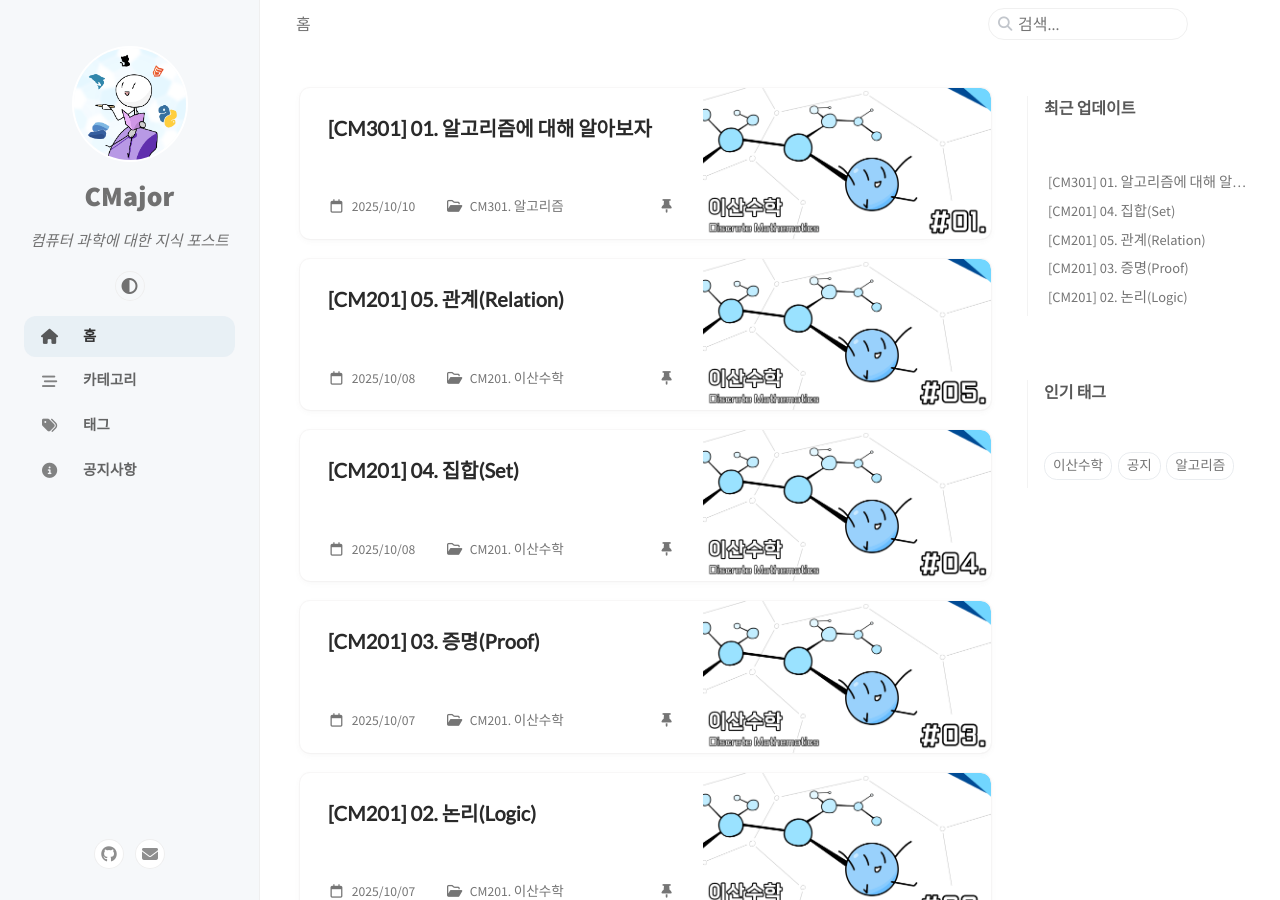
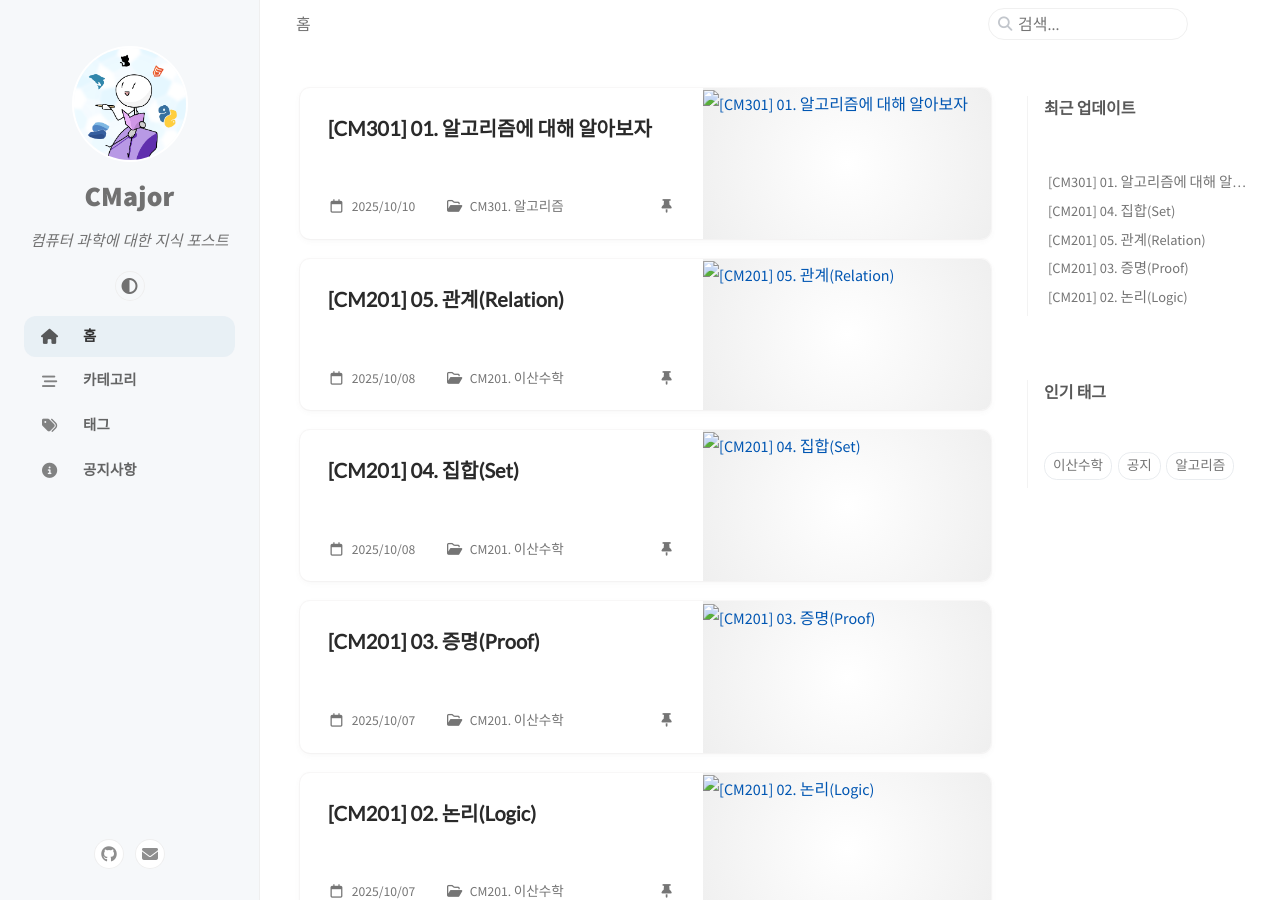
Before and after one commit to Rayiz3/CMajor, a Jekyll site: the page built from index.html, in a window 1280 px wide and 900 px high. Built offline with Jekyll 4.4.1, drawn with Linux system fonts in a browser that asks for light colours; cached includes are drawn as plain includes.

Commit message:
fix: absolute_url -> relative_url

```diff
--- a/_layouts/home.html
+++ b/_layouts/home.html
@@ -67,7 +67,7 @@ refactor: true
           {% endif %}
 
           <div class="col-md-5">
-            <img src="{{ post.image.path | absolute_url }}" alt="{{ alt }}" {{ lqip }}>
+            <img src="{{ post.image.path | relative_url }}" alt="{{ alt }}" {{ lqip }}>
           </div>
 
           {% assign card_body_col = '7' %}
```
